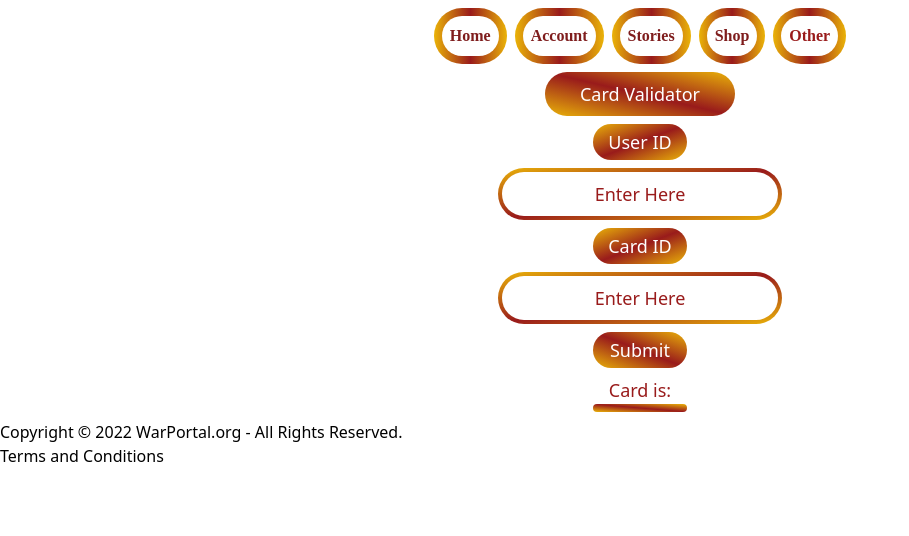
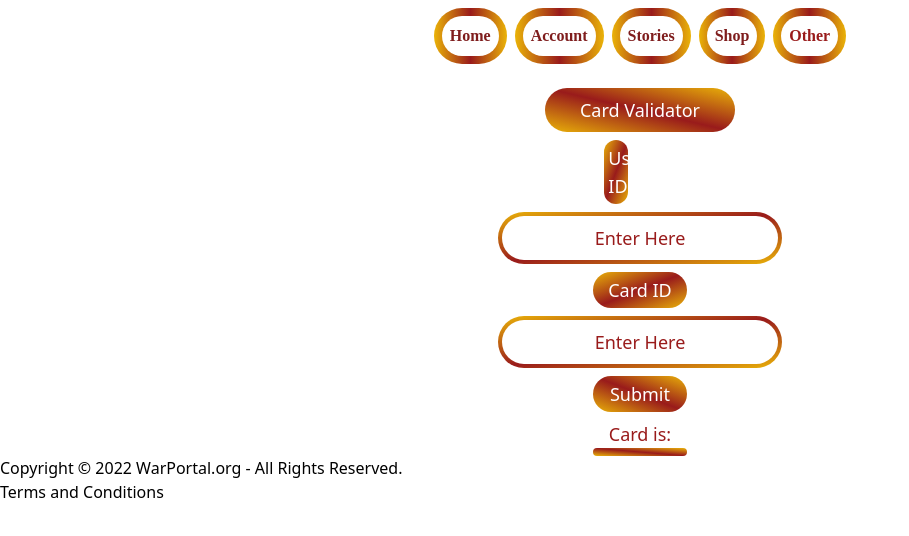
Before and after one commit to GithubWarPortal/GithubWarPortal, a React (Vite) app in the folder WarPortal/client/: page /Validator in a window 1280 px wide. Shown: the top 536 px of the page, without its empty margins (0-909 px from the left). Built offline with nearby package versions, Linux system fonts and the light colour scheme; a web font is replaced by a local one.

Commit message:
added labels and semantic html elements

```diff
--- a/WarPortal/client/src/components/CardValidator.jsx
+++ b/WarPortal/client/src/components/CardValidator.jsx
@@ -36,21 +36,24 @@ export default function CardValidator() {
   };
   return (
     <>
-      <div class="mt-2 mb-2 flex items-center justify-center text-center text-lg text-red-800">
+      <div class="    mt-6 flex items-center justify-center text-center text-lg text-red-800">
         <form onSubmit={handleSubmit} class="">
-          <div class="flex justify-center">
+          <header class=" flex justify-center">
             {" "}
-            <h1 class="text flex w-2/3 justify-center rounded-full  bg-white bg-gradient-to-tr from-yellow-500  via-red-800 to-yellow-500 p-2 text-center align-middle text-white ">
+            <h1 class="  text flex w-2/3 justify-center rounded-full  bg-white bg-gradient-to-tr from-yellow-500  via-red-800 to-yellow-500 p-2 text-center align-middle text-white ">
               Card Validator
             </h1>
-          </div>
-          <div class="flex justify-center">
+          </header>
+
+          <section class=" flex justify-center">
+          <label for="User Id">
+
             {" "}
-            <h2 class="mt-2 w-1/3 rounded-full bg-gradient-to-tl from-yellow-500  via-red-800   to-yellow-500 p-1  text-white  hover:to-yellow-500">
+            <h2 class=" mt-2 w-1/3 rounded-full bg-gradient-to-tl from-yellow-500  via-red-800   to-yellow-500 p-1  text-white  hover:to-yellow-500">
               User ID
-            </h2>
-          </div>
-          <div class="mt-2  rounded-full  bg-gradient-to-tl   from-yellow-500 via-red-800 to-yellow-500 p-1 hover:to-yellow-500 ">
+            </h2></label>
+          </section>
+          <section class="  mt-2  rounded-full  bg-gradient-to-tl   from-yellow-500 via-red-800 to-yellow-500 p-1 hover:to-yellow-500 ">
             <input
               class="rounded-full bg-white p-2 text-center placeholder-red-800"
               type="text"
@@ -60,17 +63,18 @@ export default function CardValidator() {
               onChange={handleChange}
               required
             ></input>
-          </div>
+          </section>
 
-          <div class="flex justify-center">
+          <section class="  flex justify-center">
             {" "}
-            <h2 class="mt-2 w-1/3 rounded-full bg-gradient-to-tl from-yellow-500  via-red-800   to-yellow-500 p-1  text-white  hover:to-yellow-500">
+            <h2 class=" mt-2 w-1/3 rounded-full bg-gradient-to-tl from-yellow-500  via-red-800   to-yellow-500 p-1  text-white  hover:to-yellow-500">
               Card ID
             </h2>
-          </div>
-          <div class="mt-2  rounded-full  bg-gradient-to-tl   from-yellow-500 via-red-800 to-yellow-500 p-1 hover:to-yellow-500 ">
+          </section>
+          <section class="   mt-2  rounded-full  bg-gradient-to-tl   from-yellow-500 via-red-800 to-yellow-500 p-1 hover:to-yellow-500 ">
+            <label for="Character Id">
               <input
-              class="rounded-full bg-white p-2 text-center placeholder-red-800"
+              class=" rounded-full bg-white p-2 text-center placeholder-red-800"
               type="text"
                 name="characterId"
                 placeholder="Enter Here"
@@ -78,13 +82,18 @@ export default function CardValidator() {
                 onChange={handleChange}
                 required
               ></input>
-          </div>
-
+            </label>
+          </section>
+          <section class="  ">
+            <label for="Submit Button">
               <input
                 type="submit"
                 class=" m-2 mt-2 w-1/3 rounded-full bg-gradient-to-tr  from-yellow-500   via-red-800  to-yellow-500 p-1 text-white hover:from-red-800 hover:via-yellow-500 hover:to-red-800"
               ></input>
-          <h1 class=" text-red-800">Card is:</h1>
+            </label>
+            <label for="Result">
+              <h3 class=" text-red-800">Card is:</h3>
+            </label>
             <div class="flex justify-center">
               {" "}
               <p class="flex w-1/3 justify-center  rounded-full  bg-gradient-to-tr  from-yellow-500   via-red-800 to-yellow-500 p-1 text-center align-middle text-white ">
@@ -92,6 +101,7 @@ export default function CardValidator() {
                 {responseData}
               </p>
             </div>
+          </section>
         </form>
       </div>
     </>
```
Lines whose indentation alone changed are shown as unchanged.
